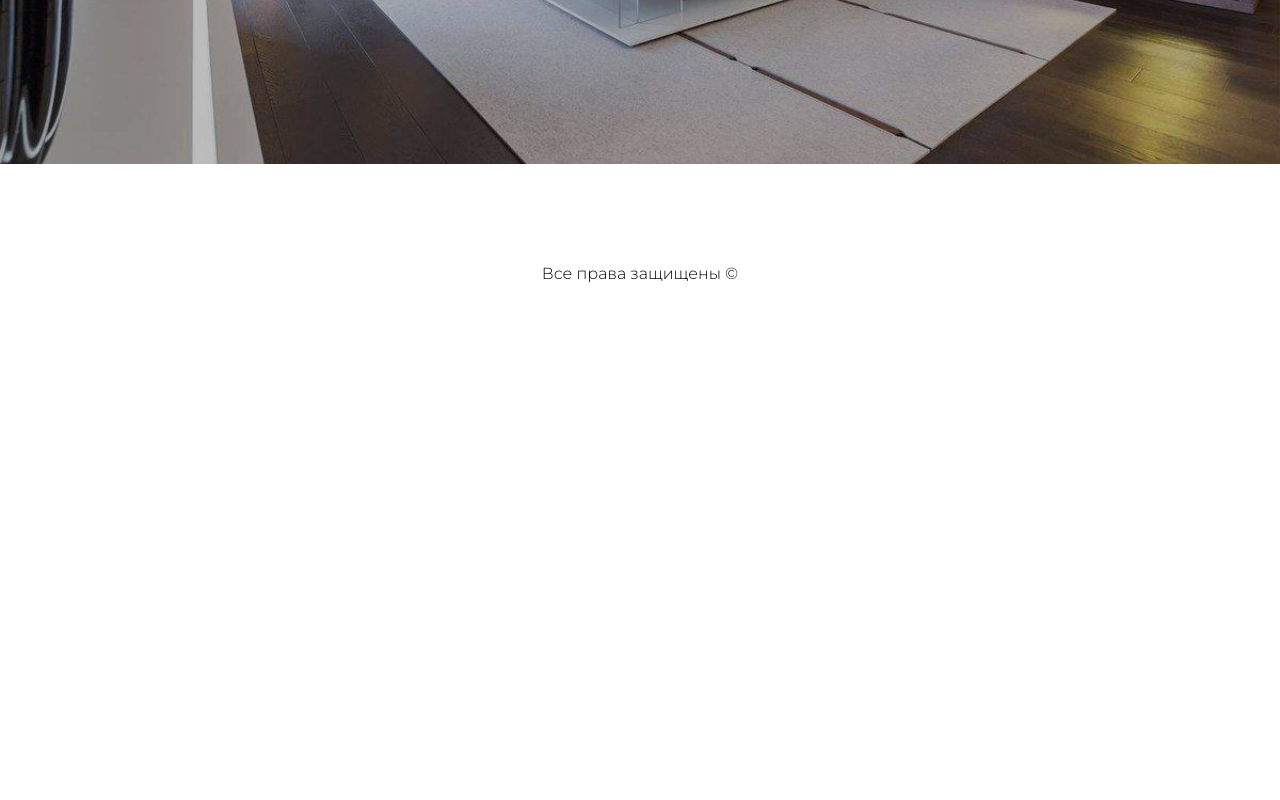
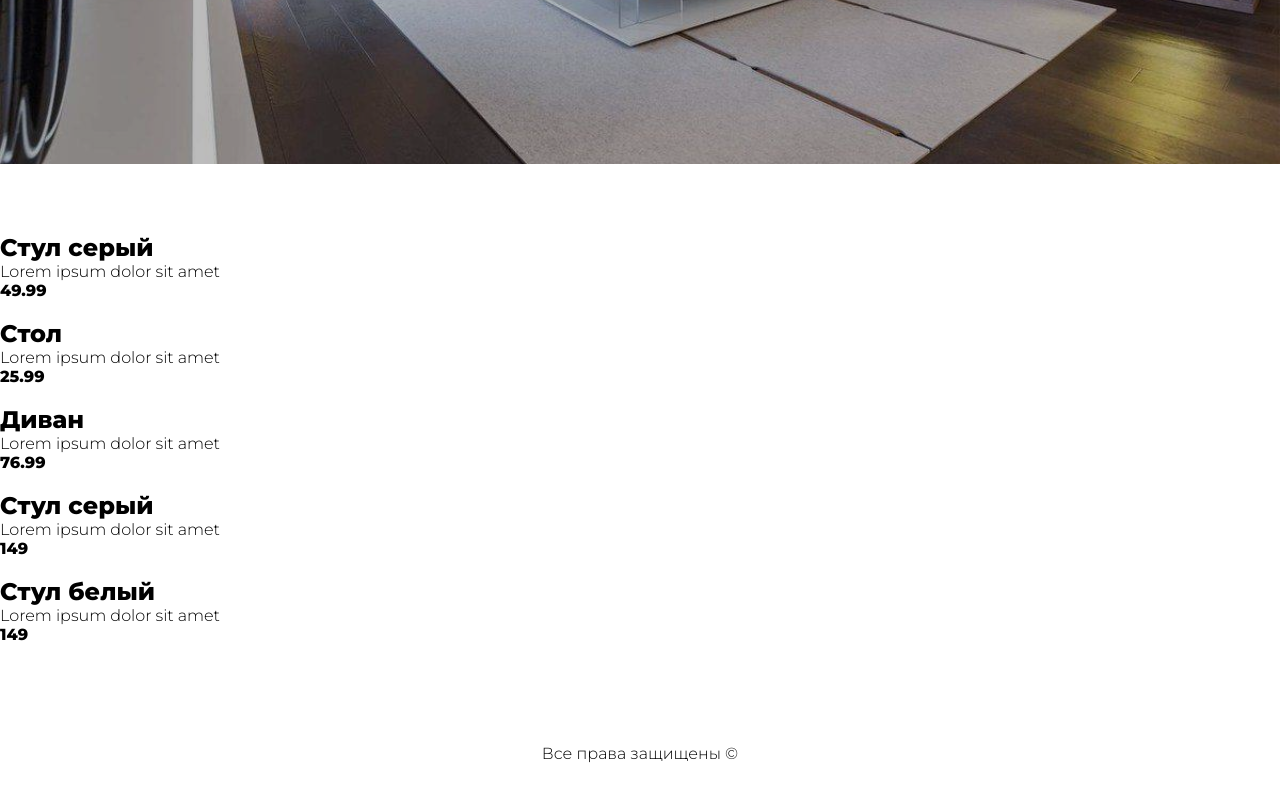
Before and after one commit to ASayidov/ecommercereact, a React (Create React App) app: page / in a window 1280 px wide. Shown: the part 660-1460 px from the top of the page. Before the commit the page ends 993 px from the top, so only its background shows below. Built offline with nearby package versions, Linux system fonts and the light colour scheme.

Commit message:
added items

```diff
--- a/src/App.js
+++ b/src/App.js
@@ -1,14 +1,69 @@
+import React from "react";
 import Footer from "./components/Footer";
 import Header from "./components/Header";
+import Items from "./components/Items";
 
 
-function App() {
-  return (
-    <div className="wrapper">
-      <Header />
-      <Footer />
-    </div>
-  );
+class App extends React.Component {
+  constructor(props) {
+    super(props)
+    this.state = {
+      items: [
+        {
+          id: 1,
+          title: 'Стул серый',
+          img: 'chair-grey.jpg',
+          desc: 'Lorem ipsum dolor sit amet',
+          category: 'chairs',
+          price: '49.99'
+        },
+        {
+          id: 2,
+          title: 'Стол',
+          img: 'chair-grey.jpg',
+          desc: 'Lorem ipsum dolor sit amet',
+          category: 'chairs',
+          price: '25.99'
+        },
+        {
+          id: 3,
+          title: 'Диван',
+          img: 'chair-grey.jpg',
+          desc: 'Lorem ipsum dolor sit amet',
+          category: 'chairs',
+          price: '76.99'
+        },
+        {
+          id: 4,
+          title: 'Стул серый',
+          img: 'chair-grey.jpg',
+          desc: 'Lorem ipsum dolor sit amet',
+          category: 'chairs',
+          price: '149'
+        },
+        {
+          id: 5,
+          title: 'Стул белый',
+          img: 'chair-grey.jpg',
+          desc: 'Lorem ipsum dolor sit amet',
+          category: 'chairs',
+          price: '149'
+        }
+
+
+      ]
+
+    }
+  }
+  render() {
+    return (
+      <div className="wrapper" >
+        <Header />
+        <Items items={this.state.items} />
+        <Footer />
+      </div>
+    );
+  }
 }
 
 export default App;
--- /dev/null
+++ b/src/components/Item.js
@@ -0,0 +1,17 @@
+import React, { Component } from 'react'
+
+export class Item extends Component {
+  render() {
+    return (
+      <div className='item'>
+        <img src={''} alt="" />
+        <h2>{this.props.item.title}</h2>
+        <p>{this.props.item.desc}</p>
+        <b>{this.props.item.price}</b>
+        <div className="add-to-cart"></div>
+      </div>
+    )
+  }
+}
+
+export default Item
--- /dev/null
+++ b/src/components/Items.js
@@ -0,0 +1,16 @@
+import React, { Component } from 'react'
+import Item from './Item'
+
+export class Items extends Component {
+  render() {
+    return (
+      <main>
+        {this.props.items.map(el => (
+          <Item key={el.id} item={el} />
+        ))}
+      </main>
+    )
+  }
+}
+
+export default Items
```
Also changed, not shown: src/img/chair-grey.jpg (added).
